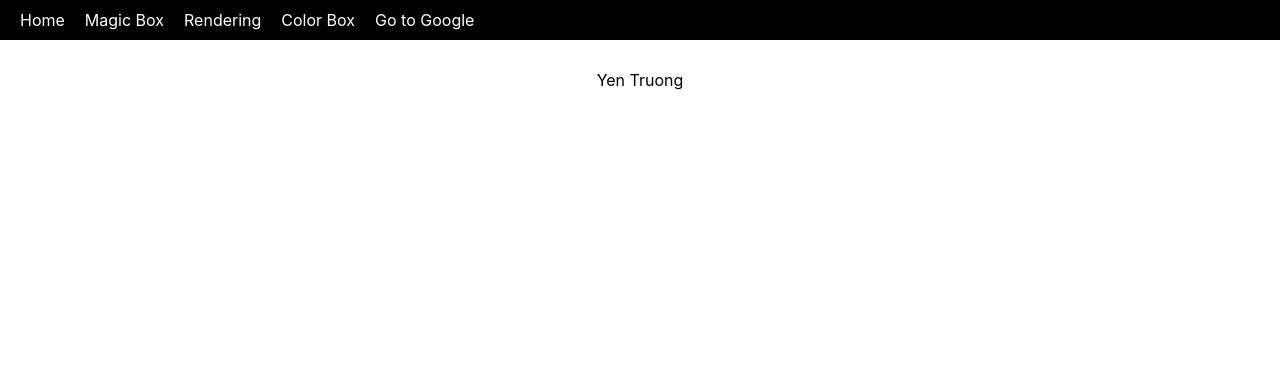
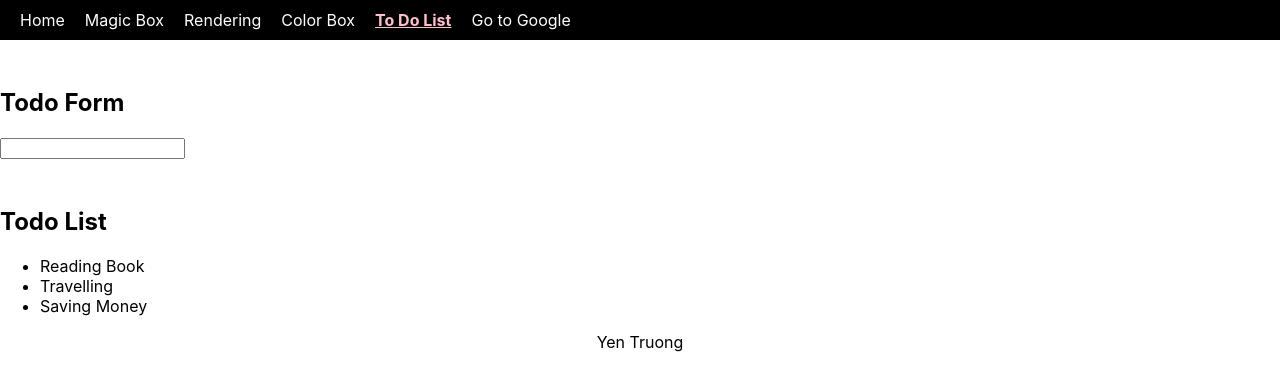
Before and after one commit to truongnhyen/react-labs, a React (Create React App) app: page /todo-list in a window 1280 px wide. Shown: the top 390 px of the page. Built offline with nearby package versions, Linux system fonts and the light colour scheme.

Commit message:
Todo list practise

```diff
--- a/src/App.jsx
+++ b/src/App.jsx
@@ -1,6 +1,7 @@
 import { Route, Switch } from 'react-router-dom';
 import './App.scss';
 import Header from './components/Header';
+import Todo from './components/Todo';
 import ColorBox from './features/ColorBox';
 import HomePage from './features/Home';
 import MagicBoxFeature from './features/MagicBox';
@@ -17,6 +18,7 @@ function App() {
         <Route path="/magic-box" component={MagicBoxFeature} />
         <Route path="/rendering" component={RenderingFeature} />
         <Route path="/color-box" component={ColorBox} />
+        <Route path="/todo-list" component={Todo} />
       </Switch>
 
       <div style={{ textAlign: 'center' }}>Yen Truong</div>
--- a/src/components/Header/index.jsx
+++ b/src/components/Header/index.jsx
@@ -23,6 +23,9 @@ function Header(props) {
           <NavLink to="/color-box">Color Box</NavLink>
         </li>
         <li>
+          <NavLink to="/todo-list">To Do List</NavLink>
+        </li>
+        <li>
           <a href="https://www.google.com/" target="_blank" rel="noopener noreferrer">
             Go to Google
           </a>
--- /dev/null
+++ b/src/components/Todo/component/TodoForm/index.jsx
@@ -0,0 +1,41 @@
+import React, { useState } from 'react';
+import PropTypes from 'prop-types';
+
+TodoForm.propTypes = {
+  onSubmit: PropTypes.func,
+};
+TodoForm.defaultProps = {
+  onSubmit: null,
+};
+function TodoForm(props) {
+  const { onSubmit } = props;
+  const [value, setValue] = useState('');
+
+  function handleValueChange(e) {
+    console.log(e.target.value);
+    setValue(e.target.value);
+  }
+
+  function handleSubmit(e) {
+    e.preventDefault();
+    if (!onSubmit) return;
+
+    const formValues = {
+      title: value,
+    };
+    onSubmit(formValues);
+
+    //Reset form
+    setValue('');
+  }
+
+  return (
+    <div>
+      <form onSubmit={handleSubmit}>
+        <input type="text" value={value} onChange={handleValueChange} />
+      </form>
+    </div>
+  );
+}
+
+export default TodoForm;
--- /dev/null
+++ b/src/components/Todo/component/TodoList/index.jsx
@@ -0,0 +1,29 @@
+import PropTypes from 'prop-types';
+import React from 'react';
+
+TodoList.propTypes = {
+    todos: PropTypes.array,
+    onTodoClick: PropTypes.func,
+};
+TodoList.defaultProps = {
+    todos: [],
+    onTodoClick: null,
+}
+function TodoList(props) {
+    const {todos, onTodoClick} = props;
+
+    function handleClick(todo) {
+        if(onTodoClick) {
+            onTodoClick(todo);
+        }
+    }
+    return (
+        <ul className="todo-list" >
+            {todos.map(todo => (
+                <li key={todo.id} onClick={() => handleClick(todo)}>{todo.title}</li>
+            ))}
+        </ul>
+    );
+}
+
+export default TodoList;
--- /dev/null
+++ b/src/components/Todo/index.jsx
@@ -0,0 +1,47 @@
+import React, { useState } from 'react';
+import TodoForm from './component/TodoForm';
+import TodoList from './component/TodoList';
+
+Todo.propTypes = {
+
+};
+
+function Todo(props) {
+    const [todoList, setTodoList] = useState ([
+        {id: 1, title: 'Reading Book'},
+        {id: 2, title: 'Travelling'},
+        {id: 3, title: 'Saving Money'},
+      ]);
+      function handleTodoClick(todo) {
+        const index = todoList.findIndex(x => x.id === todo.id);
+        if (index < 0) return;
+
+        const newTodoList = [...todoList];
+        newTodoList.splice(index, 1);
+        setTodoList(newTodoList);
+      }
+
+      function handleTodoFormSubmit(formValues) {
+          console.log('Form submit: ', formValues);
+          //add new todo to current todo list
+          const newTodo = {
+            id: todoList.length + 1,
+            ...formValues,
+
+          };
+          const newTodoList = [...todoList];
+          newTodoList.push(newTodo);
+          setTodoList(newTodoList);
+      }
+    return (
+        <div>
+          <h2>Todo Form</h2>
+            <TodoForm onSubmit={handleTodoFormSubmit}/>
+
+            <h2>Todo List</h2>
+            <TodoList todos={todoList} onTodoClick={handleTodoClick}/>
+        </div>
+    );
+}
+
+export default Todo;
```
